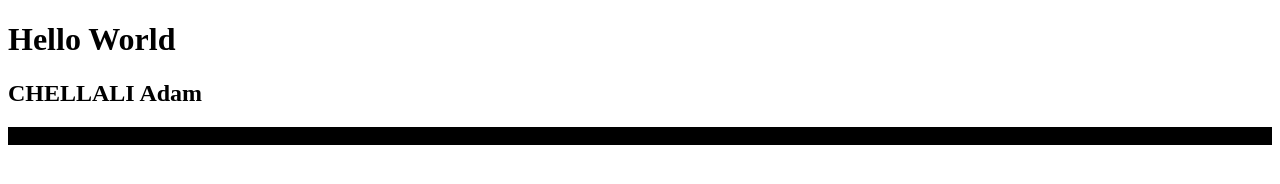
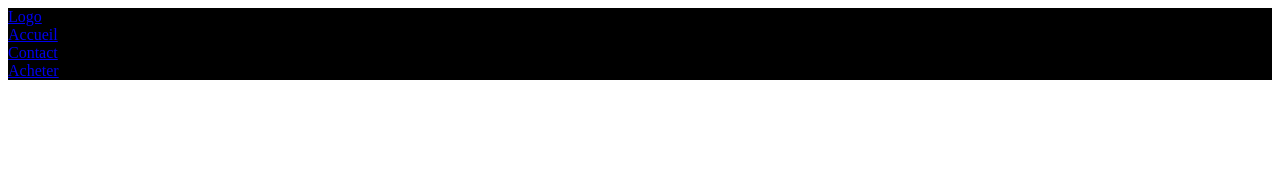
Before and after one commit to ChellAdam/tp1applicationweb, a plain HTML site: page index.html in a window 1280 px wide. Drawn offline with Linux system fonts and the light colour scheme.

Commit message:
Update index.html

```diff
--- a/index.html
+++ b/index.html
@@ -8,15 +8,14 @@
 </head>
 <body>
 
-
-            <h1>Hello World</h1>
-            <h2>CHELLALI Adam</h2>
-            <nav>
-                    <a>Logo</a> |
-                    <a>Accueil</a> |
-                    <>Contact</a> |
-                    <a>Acheter</a>
-            </nav>
+    <nav>
+        <div class="nav-container">
+            <div class="nav-item"><a href="#">Logo</a></div>
+            <div class="nav-item"><a href="#">Accueil</a></div>
+            <div class="nav-item"><a href="#">Contact</a></div>
+            <div class="nav-item"><a href="#">Acheter</a></div>
+        </div>
+    </nav>
 
 </body>
 </html>
```
